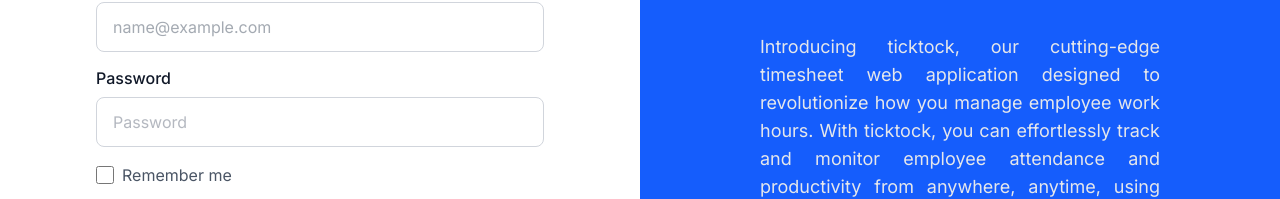
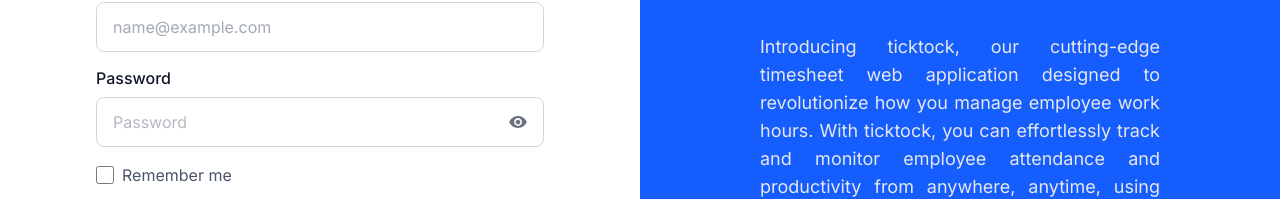
Before and after one commit to BRV12G/timesheet-management, a Next.js app: page /login in a window 1280 px wide. Shown: the part 315-514 px from the top of the page. Built offline with nearby package versions, Linux system fonts and the light colour scheme.

Commit message:
feat: loader added while signing in is going on

```diff
--- a/package.json
+++ b/package.json
@@ -16,7 +16,8 @@
     "react": "^19.1.0",
     "react-confirm-alert": "^3.0.6",
     "react-dom": "^19.0.0",
-    "react-icons": "^5.5.0"
+    "react-icons": "^5.5.0",
+    "react-spinners": "^0.17.0"
   },
   "devDependencies": {
     "@eslint/eslintrc": "^3",
--- a/src/app/login/page.tsx
+++ b/src/app/login/page.tsx
@@ -3,6 +3,10 @@
 import { signIn } from "next-auth/react";
 import { useRouter } from "next/navigation";
 import { useState } from "react";
+import { IoMdEye } from "react-icons/io";
+import { IoMdEyeOff } from "react-icons/io";
+import ClipLoader from "react-spinners/ClipLoader";
+
 
 export default function LoginPage() {
   const [email, setEmail] = useState("");
@@ -11,6 +15,9 @@
     {}
   );
   const [loginError, setLoginError] = useState("");
+  const [showPassword, setShowPassword] = useState(false);
+  const [isLoading, setIsLoading] = useState(false); // 👈 Add loading state
+
   const router = useRouter();
 
   const validateForm = () => {
@@ -40,11 +47,13 @@
     setLoginError(""); // reset login error
 
     if (!validateForm()) return; // validate form
+    setIsLoading(true);
     const res = await signIn("credentials", {
       redirect: false,
       email,
       password,
     });
+    setIsLoading(false);
     if (res?.ok) router.push("/dashboard");
     else alert("Invalid credentials");
   };
@@ -75,12 +84,20 @@
             <label className="text-md font-medium text-gray-900 leading-[21px]">
               Password
             </label>
-            <input
-              className="border border-gray-300 px-4 py-3 w-full  rounded-lg text-md  text-gray-500 "
-              placeholder="Password"
-              type="password"
-              onChange={(e) => setPassword(e.target.value)}
-            />
+           <div className="relative">
+              <input
+                className="border border-gray-300 px-4 py-3 w-full rounded-lg text-md text-gray-500 pr-12"
+                placeholder="Password"
+                type={showPassword ? "text" : "password"} // 👈 Change type based on showPassword
+                onChange={(e) => setPassword(e.target.value)}
+              />
+              <span
+                className="absolute top-1/2 right-4 transform -translate-y-1/2 cursor-pointer text-gray-500 text-xl"
+                onClick={() => setShowPassword((prev) => !prev)} // 👈 Toggle logic
+              >
+                {showPassword ? <IoMdEyeOff /> : <IoMdEye />}
+              </span>
+            </div>
             {errors.password && (
               <p className="text-red-500 text-sm">{errors.password}</p>
             )}
@@ -92,8 +109,12 @@
             />
             <label className="text-gray-600">Remember me</label>
           </div>
-          <button className="bg-blue-600 text-white px-5 py-3.5 w-full rounded-lg font-medium text-sm cursor-pointer">
-            Sign in
+          <button className="bg-blue-600 text-white px-5 py-3.5 w-full rounded-lg font-medium text-sm cursor-pointer " disabled={isLoading}>
+            {isLoading ? (
+    <ClipLoader size={20} color="#ffffff" />
+  ) : (
+    "Sign in"
+  )}
           </button>
           {loginError && (
             <p className="text-red-500 text-sm text-center">{loginError}</p>
```
Also changed, not shown: 2 other files (tests, documents, lock files or other folders).
